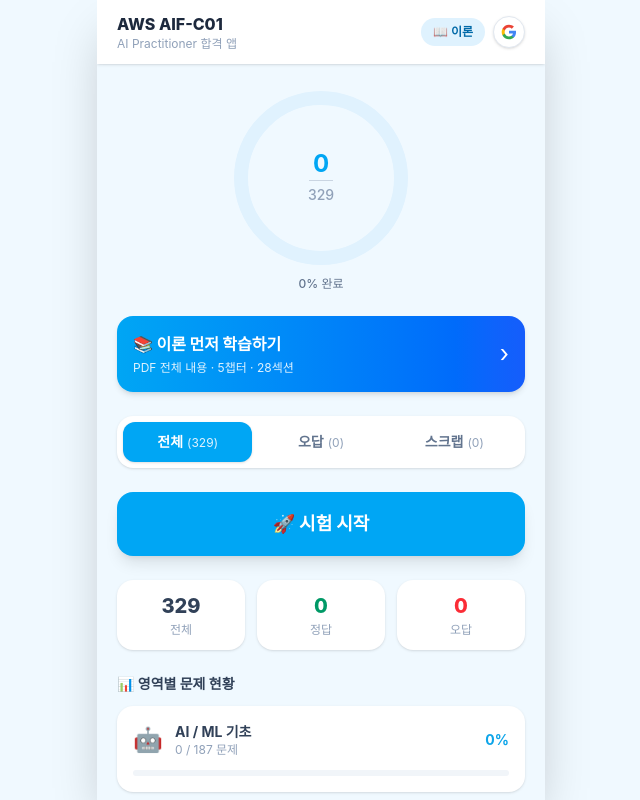
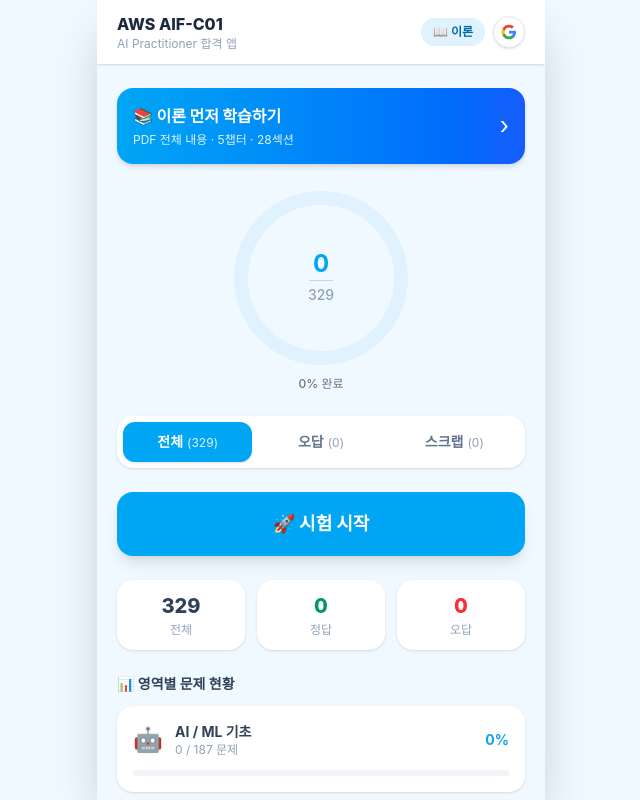
Before and after one commit to hazel-na/aws-aif-study, a React (Vite) app: page / in a window 1280 px wide. Shown: the whole page, without its empty margins (319-959 px from the left). Built offline with nearby package versions, Linux system fonts and the light colour scheme; no server answers.

Commit message:
Move theory banner to top

```diff
--- a/src/screens/DashboardScreen.jsx
+++ b/src/screens/DashboardScreen.jsx
@@ -59,12 +59,7 @@
       </div>
 
       <div className="px-5 py-6 space-y-6">
-        {/* 원형 진도 */}
-        <div className="flex justify-center">
-          <ProgressRing answered={overall.answered} total={overall.total} size={180} />
-        </div>
-
-        {/* 이론 학습 배너 — 공부를 먼저 하고 싶은 사람을 위해 */}
+        {/* 이론 학습 배너 — 맨 위 */}
         <button
           onClick={() => navigate('/theory')}
           className="w-full bg-gradient-to-r from-sky-500 to-blue-600 rounded-2xl p-4 text-left shadow-md active:scale-[0.98] transition-transform"
@@ -77,6 +72,11 @@
             <span className="text-white text-2xl">›</span>
           </div>
         </button>
+
+        {/* 원형 진도 */}
+        <div className="flex justify-center">
+          <ProgressRing answered={overall.answered} total={overall.total} size={180} />
+        </div>
 
         {/* 모드 탭 */}
         <div className="bg-white rounded-2xl p-1.5 flex gap-1 shadow-sm">
```
